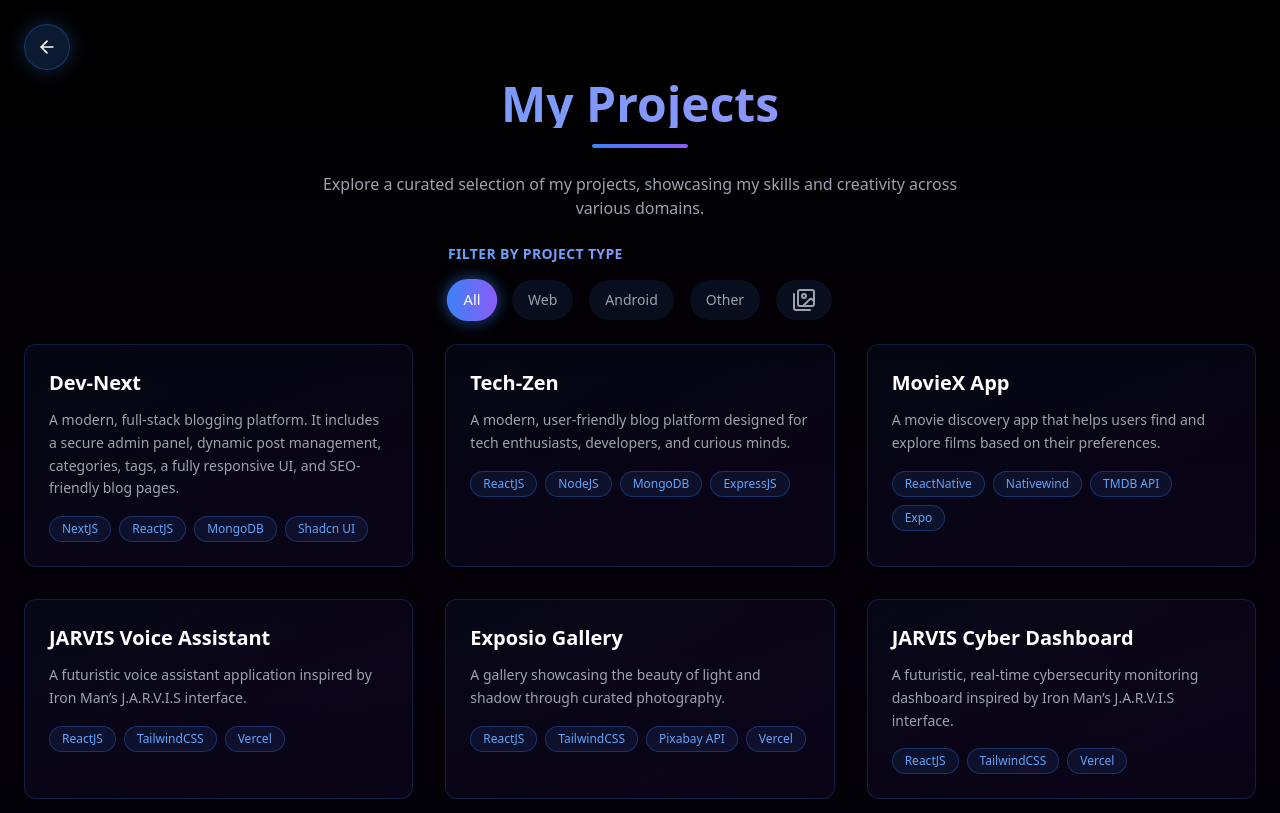
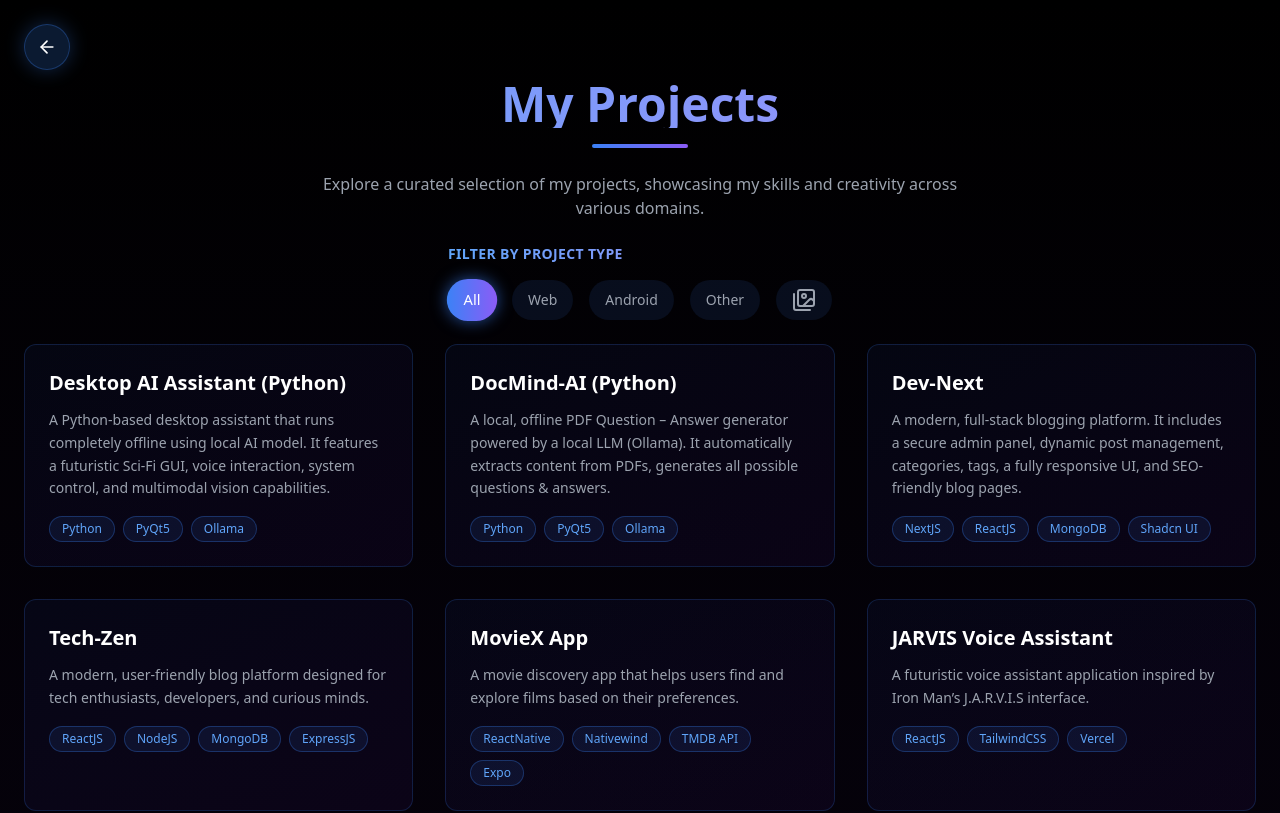
Before and after one commit to arifbasha559/arifbasha559, a React (Vite) app: page /projects in a window 1280 px wide. Shown: the top 813 px of the page. Built offline with nearby package versions, Linux system fonts and the light colour scheme.

Commit message:
feat: update project details and improve dev script for better local development

```diff
--- a/package.json
+++ b/package.json
@@ -4,7 +4,7 @@
   "version": "0.0.0",
   "type": "module",
   "scripts": {
-    "dev": "vite",
+    "dev": "vite --host",
     "build": "vite build",
     "lint": "eslint .",
     "preview": "vite preview",
--- a/src/AllProjects.jsx
+++ b/src/AllProjects.jsx
@@ -5,6 +5,26 @@ import { Helmet } from "react-helmet";
 import { Link } from "react-router";
 
 const projects = [
+    {
+        title: "Desktop AI Assistant (Python)",
+        description:
+            "A Python-based desktop assistant that runs completely offline using local AI model. It features a futuristic Sci-Fi GUI, voice interaction, system control, and multimodal vision capabilities. ",
+        image: "./py-desk-ai.gif",
+        tech: ["Python", "PyQt5", "Ollama"],
+        category: "Other",
+        live: "https://github.com/arifbasha559/ai-desktop-assistant/",
+        github: "https://github.com/arifbasha559/ai-desktop-assistant/",
+    },
+    {
+        title: "DocMind-AI (Python)",
+        description:
+            "A local, offline PDF Question – Answer generator powered by a local LLM (Ollama). It automatically extracts content from PDFs, generates all possible questions & answers.",
+        image: "./docMind.png",
+    tech: ["Python", "PyQt5", "Ollama"],
+    category: "Other",
+    live: "https://github.com/arifbasha559/DocMind-AI",
+    github: "https://github.com/arifbasha559/DocMind-AI",
+    },
 {
     title: "Dev-Next",
         description:
@@ -264,6 +284,7 @@ const AllProjects = () => {
                         >
                             {/* Image */}
                             {images && <div className="relative h-56 overflow-hidden">
+
                                 <img
                                     src={project.image}
                                     alt={project.title}
```
Also changed, not shown: public/docMind.png (added), 1 other file (tests, documents, lock files or other folders). Lines whose indentation alone changed are shown as unchanged.
